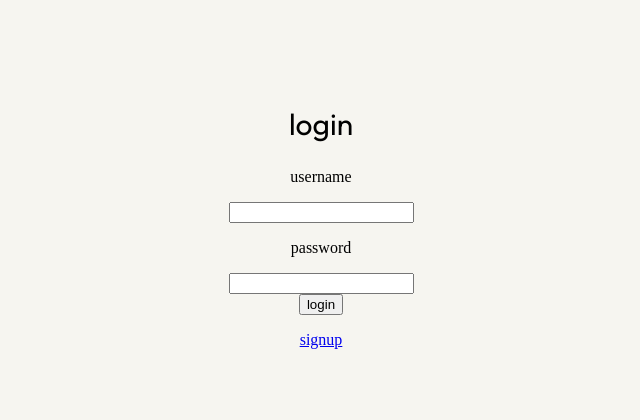
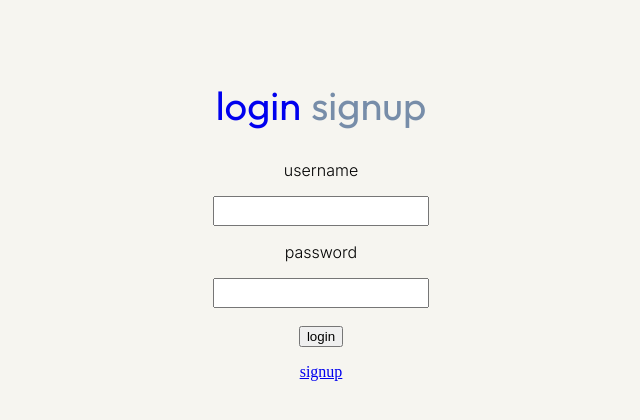
Before and after one commit to angchn/easy-e, a Flask app: page /login in a window 1280 px wide. Shown: the part 70-490 px from the top of the page, without its empty margins (319-959 px from the left). Run offline with Flask 2, Linux system fonts and the light colour scheme.

Commit message:
user login

```diff
--- /dev/null
+++ b/forms.py
@@ -0,0 +1,13 @@
+from flask_wtf import FlaskForm
+from wtforms import StringField, PasswordField, BooleanField
+from wtforms.validators import InputRequired, Email, Length
+
+class LoginForm(FlaskForm):
+    username = StringField("username", validators=[InputRequired(), Length(min=4, max=15)])
+    password = PasswordField("password", validators=[InputRequired(), Length(min=8, max=80)])
+    remember = BooleanField("remember me")
+
+class RegisterForm(FlaskForm):
+    email = StringField("email", validators=[InputRequired(), Email(message="Invalid email"), Length(max=50)])
+    username = StringField("username", validators=[InputRequired(), Length(min=4, max=15)])
+    password = PasswordField("password", validators=[InputRequired(), Length(min=8, max=80)])
--- a/main.py
+++ b/main.py
@@ -1,31 +1,20 @@
 from re import I
 from flask import Flask, render_template, abort, redirect, url_for
 from flask_sqlalchemy import SQLAlchemy
-from flask_wtf import FlaskForm
-from wtforms import StringField, PasswordField, BooleanField
-from wtforms.validators import InputRequired, Email, Length
 from config import Config
 from werkzeug.security import generate_password_hash, check_password_hash
 from flask_login import LoginManager, login_user, login_required, logout_user, current_user
 
 app = Flask (__name__)
 app.config.from_object(Config)
+
 db = SQLAlchemy(app)
 login_manager = LoginManager()
 login_manager.init_app(app)
 login_manager.login_view = "login"
 
 import models
-
-class LoginForm(FlaskForm):
-    username = StringField("username", validators=[InputRequired(), Length(min=4, max=15)])
-    password = PasswordField("password", validators=[InputRequired(), Length(min=8, max=80)])
-    remember = BooleanField("remember me")
-
-class RegisterForm(FlaskForm):
-    email = StringField("email", validators=[InputRequired(), Email(message="Invalid email"), Length(max=50)])
-    username = StringField("username", validators=[InputRequired(), Length(min=4, max=15)])
-    password = PasswordField("password", validators=[InputRequired(), Length(min=8, max=80)])
+from forms import LoginForm, RegisterForm
 
 @login_manager.user_loader
 def load_user(user_id):
--- a/static/styles.css
+++ b/static/styles.css
@@ -312,6 +312,41 @@ body {
 
 .login_header {
     font-family: 'Outfit', sans-serif;
+    font-size: 40px;
+    user-select: none;
+    margin-bottom: 30px;
+}
+
+.login_selected {
+    width: 50%;
     font-weight: 300;
-    font-size: 30px;
+    text-decoration: none;
+    padding: 5px;
 }
+
+.login_unselected {
+    color: #778da9;
+    font-weight: 100;
+    width: 50%;
+    text-decoration: none;
+    padding: 5px;
+}
+
+.login_selected:visited{
+    color: #0d1b2a;
+}
+
+.login_unselected:hover{
+    color: #485b72;
+}
+
+.login_labels {
+    font-family: 'Inter', sans-serif;
+}
+
+.login_boxes {
+    font-family: 'Inter', sans-serif;
+    height: 30px;
+    color: #0d1b2a;
+    padding: 10px;
+}
--- a/templates/login.html
+++ b/templates/login.html
@@ -12,12 +12,15 @@
 
 <div class="login_block">
     <form class="login" method="POST" action="/login">
-        <h2 class="login_header">login</h2>
+        <div class="login_header">
+            <a class="login_selected" href="{{url_for('login')}}">login</a><a class="login_unselected" href="{{url_for('signup')}}">signup</a>
+        </div>
         {{ form.csrf_token }}
-        <p>username</p>
-        {{ form.username }}
-        <p>password</p>
-        {{ form.password }}
+        <p class="login_labels">username</p>
+        {{ form.username(class="login_boxes") }}
+        <p class="login_labels">password</p>
+        {{ form.password(class="login_boxes") }}
+        <br>
         <br>
         <button class="login_button" type="submit">login</button>
     </form>
```
Also changed, not shown: student.db.
